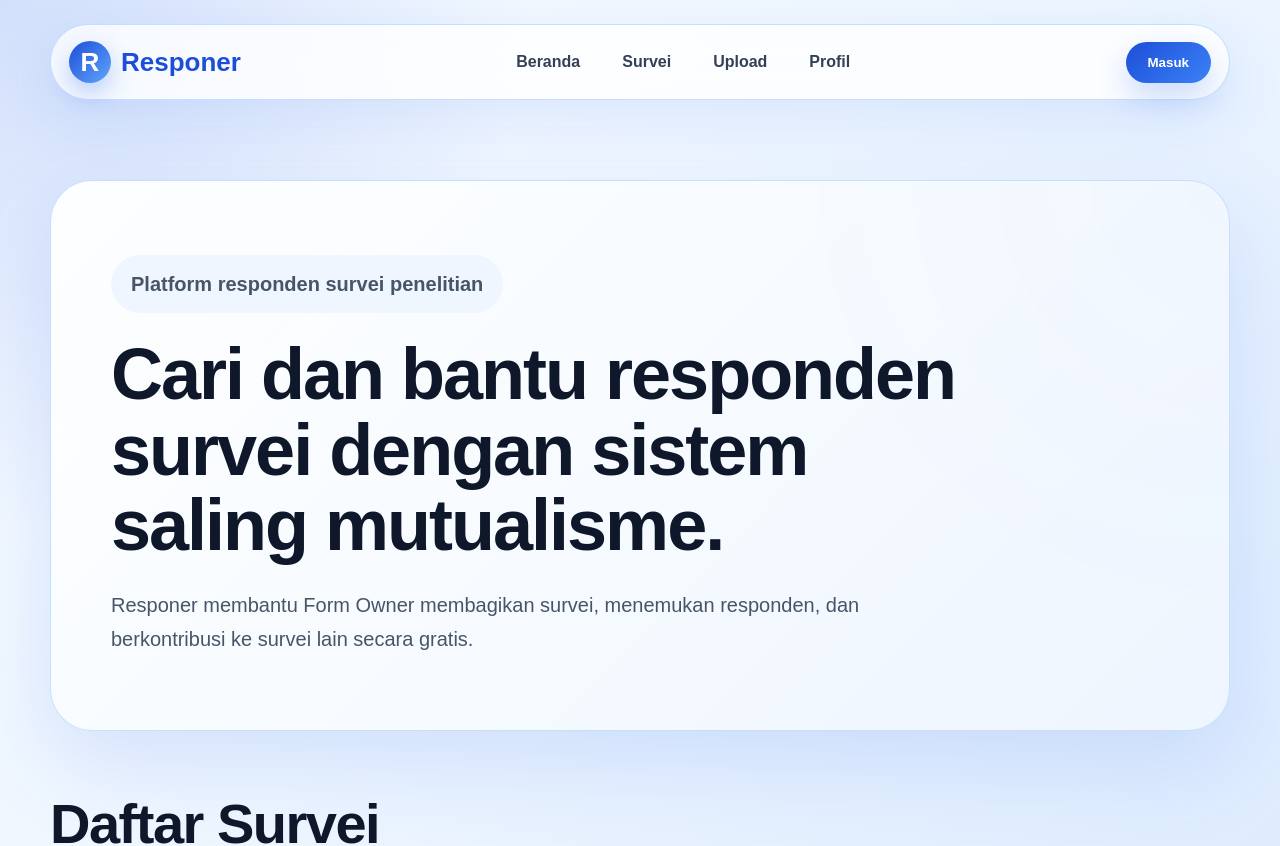
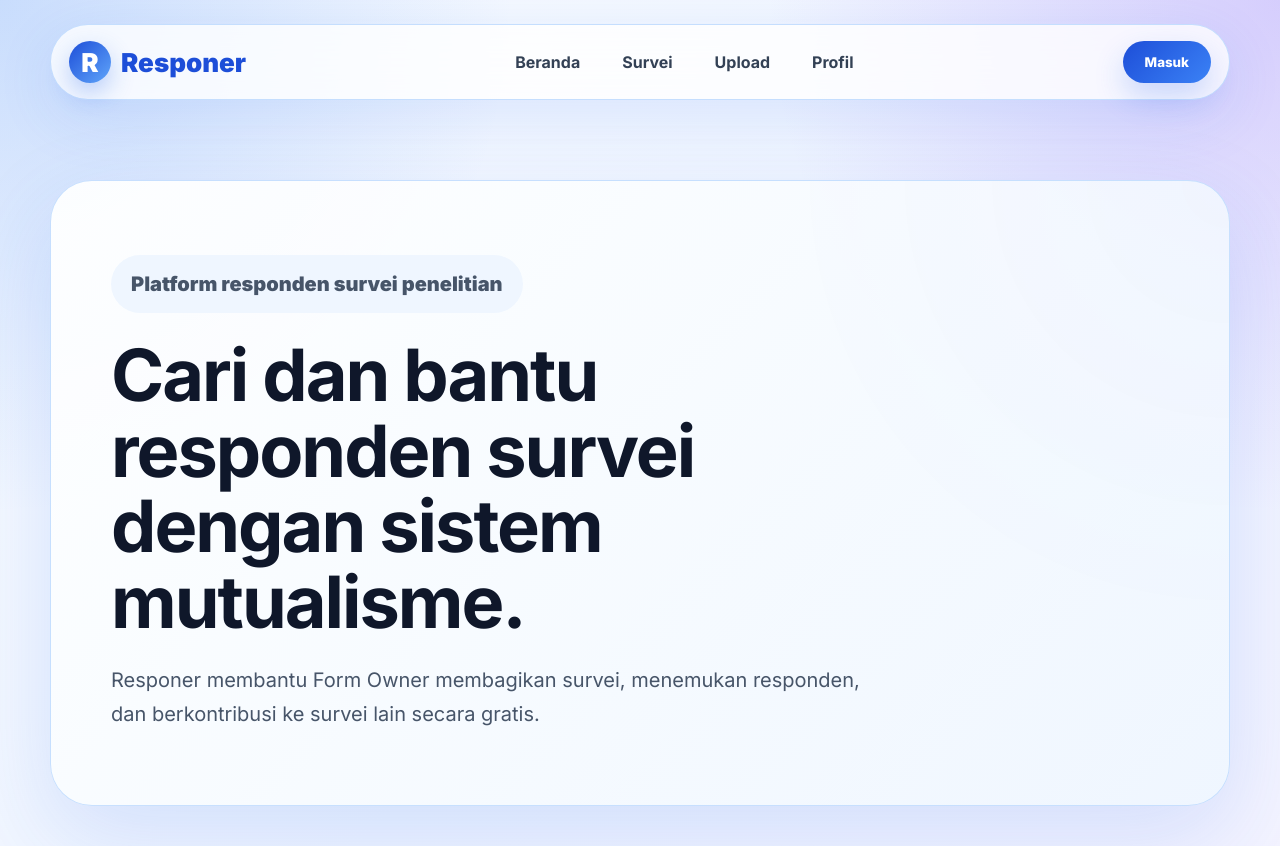
Before and after one commit to framelogy/responer, a Next.js app: page / in a window 1280 px wide. Shown: the top 846 px of the page. Built offline with nearby package versions, Linux system fonts and the light colour scheme; no server answers; the database is empty.

Commit message:
update styling

```diff
--- a/app/globals.css
+++ b/app/globals.css
@@ -10,11 +10,25 @@ html {
 
 body {
   min-height: 100vh;
-  font-family: Arial, Helvetica, sans-serif;
+  font-family: Inter, sans-serif;
+
+  background:
+    radial-gradient(circle at top left,
+      rgba(59,130,246,0.25),
+      transparent 30%),
+
+    radial-gradient(circle at top right,
+      rgba(139,92,246,0.25),
+      transparent 30%),
+
+    linear-gradient(
+      135deg,
+      #f8fbff 0%,
+      #eef4ff 50%,
+      #f5f3ff 100%
+    );
+
   color: #0f172a;
-  background:
-    radial-gradient(circle at top left, rgba(37, 99, 235, 0.18), transparent 32%),
-    linear-gradient(135deg, #f8fbff 0%, #eef6ff 45%, #dbeafe 100%);
 }
 
 button,
@@ -192,11 +206,20 @@ a {
 }
 
 .surveyCard {
-  padding: 26px;
+  background: rgba(255,255,255,0.85);
+
+  backdrop-filter: blur(20px);
+
+  border: 1px solid rgba(255,255,255,0.4);
+
   border-radius: 28px;
-  background: rgba(255, 255, 255, 0.88);
-  border: 1px solid #dbeafe;
-  box-shadow: 0 20px 60px rgba(37, 99, 235, 0.12);
+
+  padding: 24px;
+
+  transition: .25s;
+
+  box-shadow:
+    0 10px 40px rgba(0,0,0,.05);
 }
 
 .badge {
@@ -401,3 +424,57 @@ a {
   color: white;
   border-color: rgba(255, 255, 255, 0.35);
 }
+.surveyCard:hover {
+  transform: translateY(-4px);
+
+  box-shadow:
+    0 20px 60px rgba(37,99,235,.15);
+}
+.searchBar {
+  height: 58px;
+
+  border-radius: 999px;
+
+  padding: 0 22px;
+
+  border: none;
+
+  background: white;
+
+  box-shadow:
+    0 10px 30px rgba(0,0,0,.05);
+}
+.categoryChip {
+  border-radius:999px;
+  padding:12px 18px;
+
+  background:white;
+
+  cursor:pointer;
+}
+
+.categoryChip.active {
+  background:
+    linear-gradient(
+      135deg,
+      #2563eb,
+      #3b82f6
+    );
+
+  color:white;
+}
+.completedBadge {
+  position:absolute;
+  top:16px;
+  right:16px;
+
+  background:#22c55e;
+
+  color:white;
+
+  padding:8px 12px;
+
+  border-radius:999px;
+
+  font-size:12px;
+}
--- a/app/layout.tsx
+++ b/app/layout.tsx
@@ -1,5 +1,10 @@
 import "./globals.css";
+import { Inter } from "next/font/google";
 import SessionWrapper from "../components/SessionWrapper";
+
+const inter = Inter({
+  subsets: ["latin"],
+});
 
 export default function RootLayout({
   children,
@@ -8,7 +13,7 @@ export default function RootLayout({
 }) {
   return (
     <html lang="id">
-      <body>
+      <body className={inter.className}>
         <SessionWrapper>{children}</SessionWrapper>
       </body>
     </html>
--- a/components/Hero.tsx
+++ b/components/Hero.tsx
@@ -3,7 +3,7 @@ export default function Hero() {
     <section className="hero">
       <div>
         <p className="eyebrow">Platform responden survei penelitian</p>
-        <h1>Cari dan bantu responden survei dengan sistem saling mutualisme.</h1>
+        <h1>Cari dan bantu responden survei dengan sistem mutualisme.</h1>
         <p>
           Responer membantu Form Owner membagikan survei, menemukan responden,
           dan berkontribusi ke survei lain secara gratis.
```
Also changed, not shown: package.json (+4 -3 lines), 1 other file (tests, documents, lock files or other folders).
